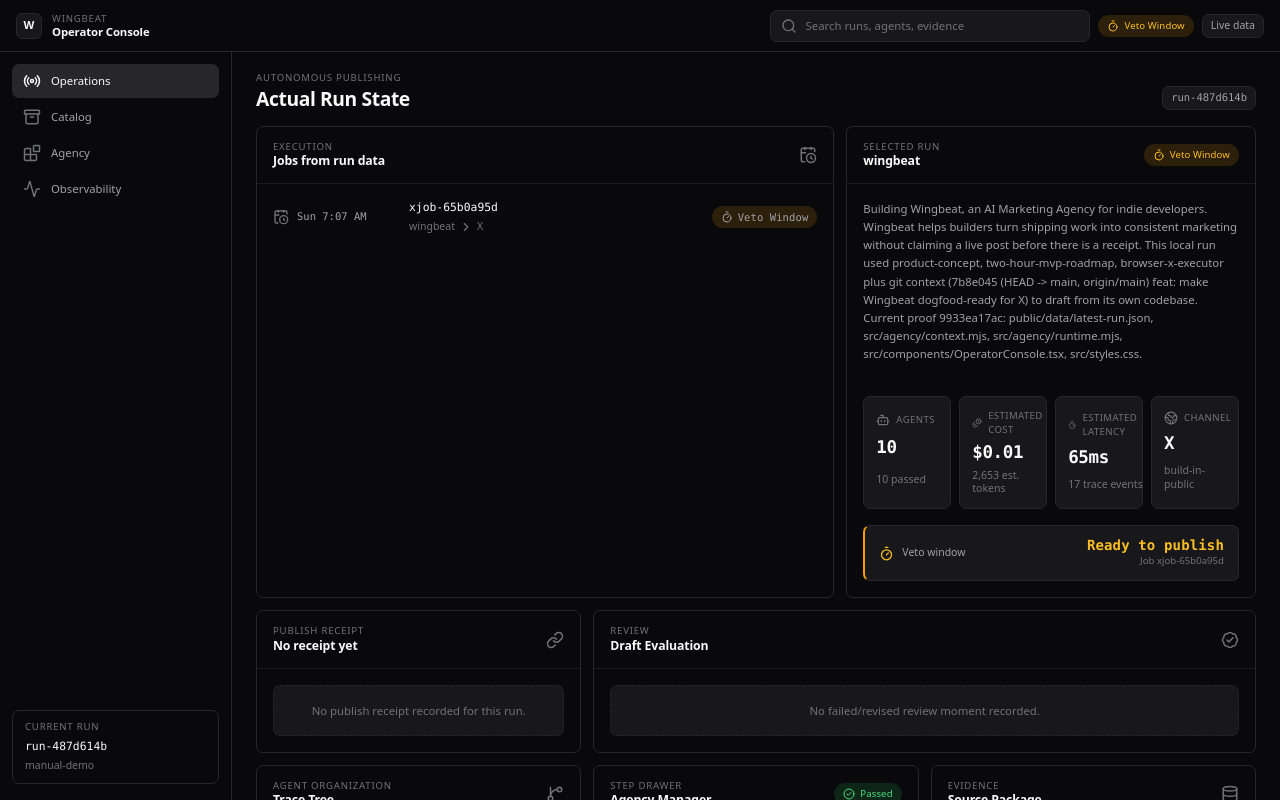
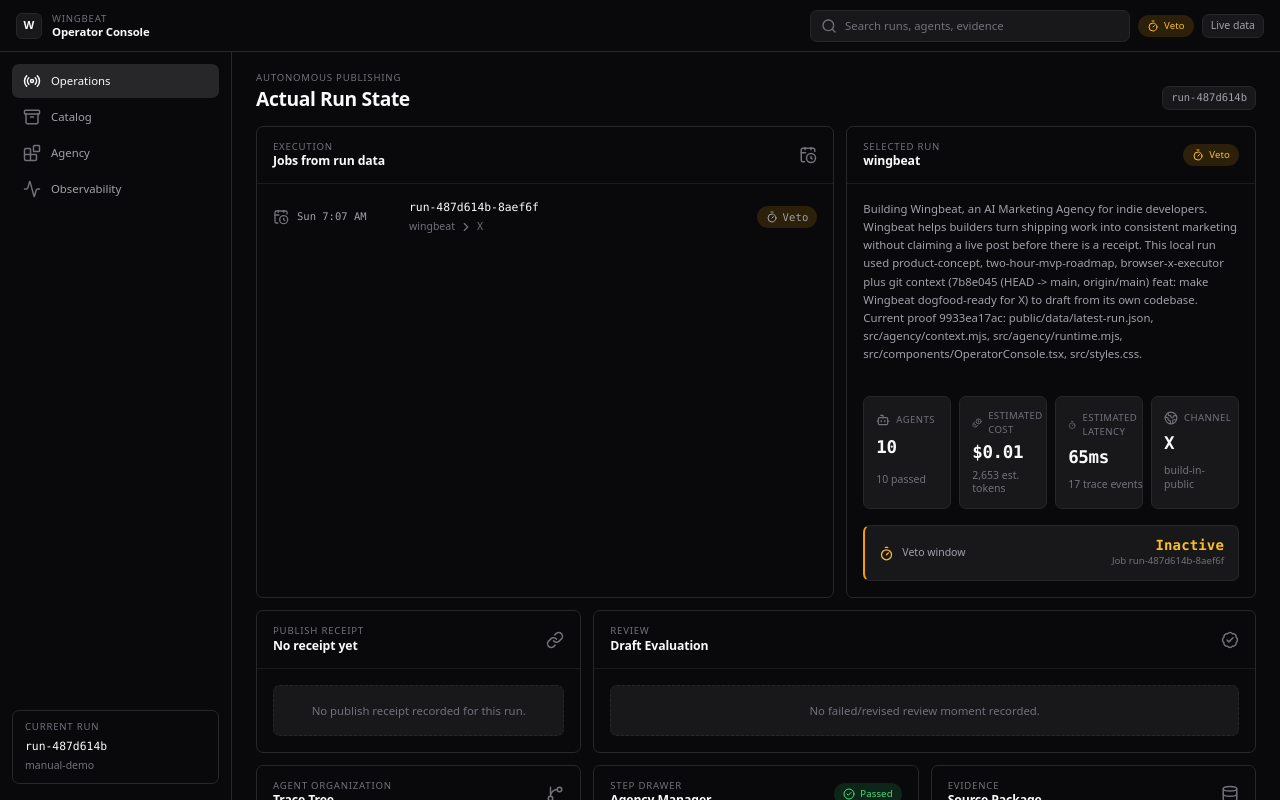
Before and after one commit to akmittal006/wingbeat, a React (Vite) app: page / in a window 1280 px wide. Shown: the top 800 px of the page. Built offline with nearby package versions, Linux system fonts and the light colour scheme.

Commit message:
chore: checkpoint current Wingbeat demo state

```diff
--- a/public/data/latest-run.json
+++ b/public/data/latest-run.json
@@ -2,10 +2,10 @@
   "id": "run-487d614b",
   "project": "wingbeat",
   "trigger": "manual-demo",
-  "status": "veto_window",
+  "status": "veto",
   "startedAt": "2026-07-12T07:06:19.576Z",
   "scheduledFor": "2026-07-12T07:07:19.641Z",
-  "vetoEndsAt": "2026-07-12T07:07:04.641Z",
+  "vetoEndsAt": "2026-07-12T07:17:31.768Z",
   "package": {
     "id": "pkg-1ad419b7",
     "project": "wingbeat",
@@ -234,8 +234,8 @@
       {
         "id": "exec-57d07d8e",
         "channel": "x",
-        "status": "handoff_ready",
-        "detail": "Runtime produced X copy and veto-window metadata; browser executor owns live posting."
+        "status": "veto",
+        "detail": "Browser executor job run-487d614b-8aef6f is veto."
       }
     ]
   },
@@ -806,20 +806,35 @@
     }
   },
   "executionJob": {
-    "id": "xjob-65b0a95d",
+    "id": "run-487d614b-8aef6f",
     "runId": "run-487d614b",
     "channel": "x",
-    "status": "veto_window",
+    "status": "veto",
     "scheduledFor": "2026-07-12T07:07:19.641Z",
-    "vetoEndsAt": "2026-07-12T07:07:04.641Z",
+    "vetoEndsAt": "2026-07-12T07:17:31.768Z",
     "payload": {
       "copy": "Building Wingbeat, an AI Marketing Agency for indie developers.\nHelps builders ship and post consistently.\nHandles: code -> stories / proof -> posts / draft -> veto-ready X.\nWeek 1: shipped repo-backed X draft loop.\nWant early access? Reply \"Wingbeat\".\nhttps://github.com/akmittal006/wingbeat",
       "asset": "deterministic-card:agency-trace"
     },
     "handoff": {
       "executor": "scripts/x-execution/x-executor.mjs",
-      "commandPreview": "node scripts/x-execution/x-executor.mjs prepare --run-id run-487d614b --copy-file <copy-file> --veto-seconds 45"
-    }
+      "commandPreview": "node scripts/x-execution/x-executor.mjs prepare --run-id run-487d614b --copy-file <copy-file> --veto-seconds 45",
+      "jobStatePath": "/Users/ankurmittal/Documents/wingbeat/scripts/x-execution/jobs/run-487d614b-8aef6f.json"
+    },
+    "sourceOfTruth": "scripts/x-execution",
+    "updatedAt": "2026-07-12T07:07:31.769Z",
+    "statusHistory": [
+      {
+        "status": "queue",
+        "at": "2026-07-12T07:07:31.768Z",
+        "detail": "Payload prepared and queued."
+      },
+      {
+        "status": "veto",
+        "at": "2026-07-12T07:07:31.769Z",
+        "detail": "Veto window opened for 600 seconds."
+      }
+    ]
   },
   "metrics": {
     "totalLatencyMs": 65,
--- a/src/components/OperatorConsole.tsx
+++ b/src/components/OperatorConsole.tsx
@@ -1001,6 +1001,14 @@
       return CircleAlert
     case "overdue":
       return Clock3
+    case "queue":
+      return Clock3
+    case "veto":
+      return Timer
+    case "ready":
+      return Send
+    default:
+      return Activity
   }
 }
 
@@ -1024,6 +1032,14 @@
       return CircleAlert
     case "overdue":
       return Clock3
+    case "queue":
+      return Clock3
+    case "veto":
+      return Timer
+    case "ready":
+      return Send
+    default:
+      return Activity
   }
 }
 
@@ -1039,6 +1055,8 @@
       return RefreshCcw
     case "failed":
       return CircleAlert
+    default:
+      return Activity
   }
 }
 
--- a/src/styles.css
+++ b/src/styles.css
@@ -538,6 +538,8 @@
 .status-scheduled,
 .status-notifying,
 .status-publishing,
+.status-queue,
+.status-ready,
 .agent-working,
 .agent-queued {
   background: var(--blue-bg);
@@ -547,6 +549,7 @@
 /* amber — veto / review / revising / overdue */
 .status-in_review,
 .status-veto_window,
+.status-veto,
 .status-overdue,
 .agent-revising {
   background: var(--amber-bg);
--- a/src/types.ts
+++ b/src/types.ts
@@ -10,6 +10,9 @@
   | "published"
   | "blocked"
   | "failed"
+  | "queue"
+  | "veto"
+  | "ready"
 
 export type ExecutionJobStatus =
   | "draft"
@@ -21,6 +24,9 @@
   | "blocked"
   | "failed"
   | "overdue"
+  | "queue"
+  | "veto"
+  | "ready"
 
 export type AgentStatus =
   | "queued"
```
Also changed, not shown: src/lib/status.ts (+12 -0 lines).
